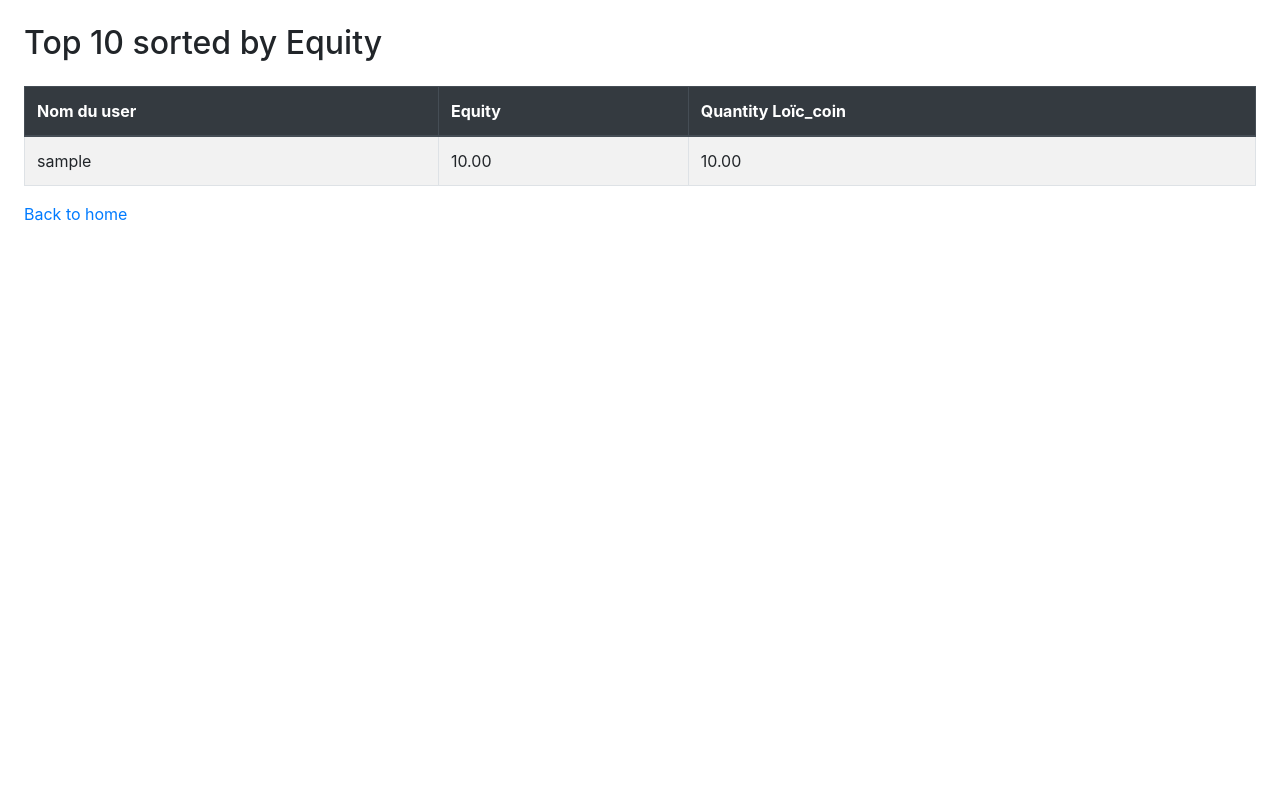
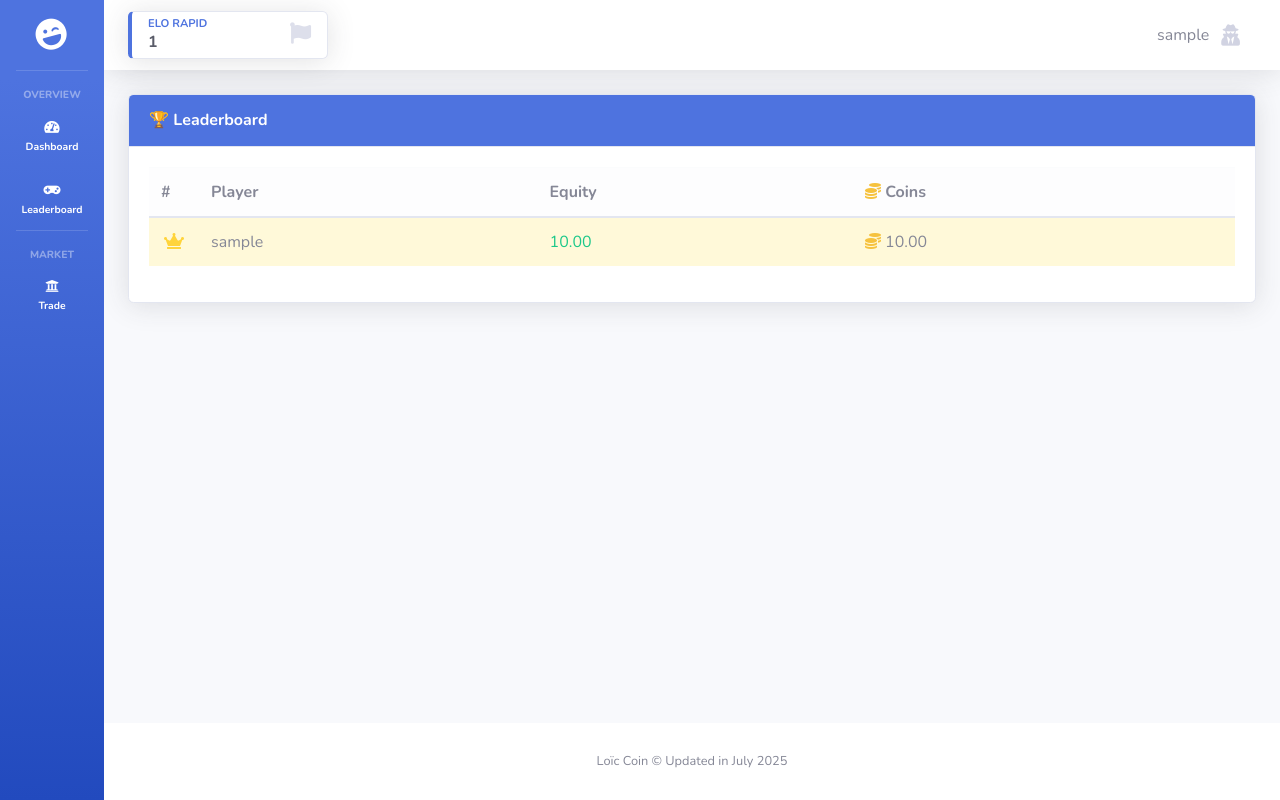
Before and after one commit to matthieu562/Chess_coin, a Flask app: template templates/leaderboard.html in a window 1280 px wide. Run offline with Flask 3, Linux system fonts and the light colour scheme; the template is opened without the code that fills it: most values are stand-ins (such as "Sample title", 1, 10 or a date in 2020); some libraries are stand-ins or nearby versions.

Commit message:
[ENH] Update CSS.

```diff
--- a/app.py
+++ b/app.py
@@ -1,4 +1,4 @@
-from flask import Flask, session, request, redirect, url_for, render_template
+from flask import Flask, session, request, redirect, url_for, render_template, render_template_string
 from chessdotcom import get_player_stats, Client, get_player_game_archives, get_player_games_by_month
 from flask_sqlalchemy import SQLAlchemy
 import os
@@ -207,10 +207,35 @@ def leaderboard():
             'loic_coin_qty': loic_coin_qty
         })
 
+    # Trier par equity décroissante
+    leaderboard_data = sorted(leaderboard_data, key=lambda x: x['equity'], reverse=True)
+
+    # Ajouter le classement avec gestion des égalités
+    ranked_leaderboard = []
+    current_rank = 1
+    for index, player in enumerate(leaderboard_data):
+        if index > 0 and player['equity'] == leaderboard_data[index - 1]['equity']:
+            player['rank'] = ranked_leaderboard[-1]['rank']  # même rang que précédent
+        else:
+            player['rank'] = current_rank
+
+        ranked_leaderboard.append(player)
+        current_rank += 1
+
     # Trier par equity décroissante et prendre les 10 premiers
-    leaderboard_data = sorted(leaderboard_data, key=lambda x: x['equity'], reverse=True)[:10]
+    # leaderboard_data = sorted(leaderboard_data, key=lambda x: x['equity'], reverse=True)[:10]
 
-    return render_template('leaderboard.html', leaderboard=leaderboard_data)
+    username = session.get('username')
+    elo_rapid = get_elo_rapid()
+
+    return render_template('leaderboard.html', username=username, elo_rapid=elo_rapid, leaderboard=ranked_leaderboard)
+
+@app.route('/give', methods=['GET', 'POST'])
+def give():
+    user = User.query.filter_by(username=session['username']).first()
+    user.available_funds += 500
+    db.session.commit()
+    return render_template_string('ok')
 
 @app.route('/trade', methods=['GET', 'POST'])
 def trade():
@@ -270,6 +295,16 @@ def trade():
                            assets_values=assets_values,
                            positions=positions,
                            available_funds=available_funds)
+
+
+@app.errorhandler(404)
+def page_not_found(e):
+
+
+    username = session.get('username')
+    elo_rapid = get_elo_rapid()
+
+    return render_template('404.html', username=username, elo_rapid=elo_rapid)
 
 # Ne foncitonne pas
 @app.route('/force/<int:value>', methods=['GET'])
@@ -347,8 +382,7 @@ def show_latest_elo():
     # elo_graph = json.dumps(fig, cls=plotly.utils.PlotlyJSONEncoder)
 
     # Création du plot Bokeh
-    p = figure(title="History of ELO values over time",
-               x_axis_type='datetime',
+    p = figure(x_axis_type='datetime',
                sizing_mode="stretch_width",
                height=400,
                tools="pan,wheel_zoom,box_zoom,reset,save")
@@ -460,5 +494,50 @@ def logout():
     session.pop('username', None)
     return redirect(url_for('login'))
 
+
+def get_elo_rapid():
+    # Préparer les données dans un DataFrame
+    Client.request_config['headers']['User-Agent'] = 'my-app'
+    chess_com_tag = "Lo_Chx"
+    games_info = get_player_game_archives(chess_com_tag).json
+
+    local_tz = pytz.timezone("Europe/Paris")
+
+    elo_evolution = []
+    for archive_url in games_info['archives']:
+
+        parts = archive_url.strip("/").split("/")
+        if len(parts) < 2:
+            print(f"Archive URL invalide : {archive_url}")
+            continue
+
+        year, month = parts[-2], parts[-1]
+        month_games = get_player_games_by_month(chess_com_tag, year, month).json['games']
+
+        for game in month_games:
+            if game["rules"] != "chess" or game["time_class"] != "rapid":
+                continue
+            ts_utc = datetime.fromtimestamp(game.get("end_time", 0), tz=timezone.utc)
+            ts_local = ts_utc.astimezone(local_tz)
+            if chess_com_tag.lower() in game["white"]["username"].lower():
+                rating = game["white"]["rating"]
+            elif chess_com_tag.lower() in game["black"]["username"].lower():
+                rating = game["black"]["rating"]
+            else:
+                continue
+            elo_evolution.append((ts_local, rating))
+
+    # Supprimer les doublons (par timestamp), garder le plus récent
+    seen = {}
+    for t, r in elo_evolution:
+        seen[t] = r
+
+    df = pd.DataFrame(sorted(seen.items()), columns=["Date", "ELO"])
+    df = df[1:]
+    df['Date'] = pd.to_datetime(df['Date'])
+    df['ELO'] = pd.to_numeric(df['ELO'], errors='coerce')
+    return df.iloc[-1]["ELO"]
+
+
 if __name__ == "__main__":
     app.run(debug=True, use_reloader=False)
--- /dev/null
+++ b/templates/base.html
@@ -0,0 +1,170 @@
+<!DOCTYPE html>
+<html lang="en">
+
+<head>
+
+    <meta charset="utf-8">
+    <meta http-equiv="X-UA-Compatible" content="IE=edge">
+    <meta name="viewport" content="width=device-width, initial-scale=1, shrink-to-fit=no">
+    <meta name="description" content="">
+    <meta name="author" content="">
+
+    <title> {% block title %} Loïc Coin {% endblock %} </title>
+
+    <!-- Custom fonts for this template-->
+    <link href="../static/vendor/fontawesome-free/css/all.min.css" rel="stylesheet" type="text/css">
+    <link
+        href="https://fonts.googleapis.com/css?family=Nunito:200,200i,300,300i,400,400i,600,600i,700,700i,800,800i,900,900i"
+        rel="stylesheet">
+
+    <!-- Custom styles for this template-->
+    <link href="../static/css/sb-admin-2.min.css" rel="stylesheet">
+
+</head>
+
+<body id="page-top">
+
+    <!-- Page Wrapper -->
+    <div id="wrapper">
+
+        <!-- Sidebar -->
+        <ul class="navbar-nav bg-gradient-primary sidebar sidebar-dark accordion toggled" id="accordionSidebar">
+
+            <!-- Sidebar - Brand -->
+            <a class="sidebar-brand d-flex align-items-center justify-content-center" href="{{ url_for('home') }}">
+                <div class="sidebar-brand-icon rotate-n-15">
+                    <i class="fas fa-laugh-wink"></i>
+                </div>
+                <div class="sidebar-brand-text mx-3"> Loïc Coin </div>
+            </a>
+
+            <!-- Divider -->
+            <hr class="sidebar-divider">
+
+            <div class="sidebar-heading">
+                OVERVIEW
+            </div>
+
+            <!-- Nav Item - Dashboard -->
+            <li class="nav-item active">
+                <a class="nav-link" href="{{ url_for('home') }}">
+                    <i class="fas fa-fw fa-tachometer-alt"></i>
+                    <span>Dashboard</span></a>
+            </li>
+
+            <li class="nav-item active">
+                <a class="nav-link" href="{{ url_for('leaderboard') }}">
+                    <i class="fa fa-gamepad"></i>
+                    <span>Leaderboard</span></a>
+            </li>
+
+            <!-- Divider -->
+            <hr class="sidebar-divider">
+
+            {% if username %}
+                <div class="sidebar-heading">
+                    MARKET
+                </div>
+
+                <li class="nav-item active">
+                    <a class="nav-link" href="{{ url_for('trade') }}">
+                        <i class="fa fa-university"></i>
+                        <span>Trade</span></a>
+                </li>
+            {% endif %}
+
+        </ul>
+        <!-- End of Sidebar -->
+
+        <!-- Content Wrapper -->
+        <div id="content-wrapper" class="d-flex flex-column">
+
+            <!-- Main Content -->
+            <div id="content">
+
+                <!-- Topbar -->
+                {% block topbar %}
+                <nav class="navbar navbar-expand navbar-light bg-white topbar mb-4 static-top shadow">
+
+                    <!-- Sidebar Toggle (Topbar) -->
+                    <button id="sidebarToggleTop" class="btn btn-link d-md-none rounded-circle mr-3">
+                        <i class="fa fa-bars"></i>
+                    </button>
+
+                    <!-- Topbar Navbar -->
+                    <ul class="navbar-nav ml-auto">
+
+                        <!-- Nav Item - User Information -->
+                        <li class="nav-item dropdown no-arrow">
+                            <a class="nav-link dropdown-toggle" href="#" id="userDropdown" role="button"
+                                data-toggle="dropdown" aria-haspopup="true" aria-expanded="false">
+                                {% if username %}
+                                    <span class="mr-2 d-none d-lg-inline text-gray-600 large"> {{ username }} </span>
+                                {%  endif %}
+                                <i class="fa fa-user-secret fa-lg fa-fw mr-2 text-gray-400"></i>
+                            </a>
+                           <!-- Dropdown - User Information -->
+                            <div class="dropdown-menu dropdown-menu-right shadow animated--grow-in"
+                                aria-labelledby="userDropdown">
+
+                                {% if username %}
+                                    <a class="dropdown-item" href="{{ url_for('logout') }}">
+                                        <i class="fas fa-sign-out-alt fa-sm fa-fw mr-2 text-gray-400"></i>
+                                        Logout
+                                    </a>
+                                {% else %}
+                                    <a class="dropdown-item" href="{{ url_for('login') }}">
+                                        <i class="fas fa-sign-in-alt fa-sm fa-fw mr-2 text-gray-400"></i>
+                                        Login
+                                    </a>
+                                {% endif %}
+
+                            </div>
+                        </li>
+                    </ul>
+                </nav>
+                {% endblock %}
+                <!-- End of Topbar -->
+
+                <!-- Begin Page Content -->
+                <div class="container-fluid">
+
+                    {% block content %}
+                    <div> Example </div>
+                    {% endblock %}
+
+                </div>
+                <!-- /.container-fluid -->
+
+            </div>
+            <!-- End of Main Content -->
+
+            <!-- Footer -->
+            <footer class="sticky-footer bg-white">
+                <div class="container my-auto">
+                    <div class="copyright text-center my-auto">
+                        <span> Loïc Coin &copy; Updated in July 2025</span>
+                    </div>
+                </div>
+            </footer>
+            <!-- End of Footer -->
+
+        </div>
+        <!-- End of Content Wrapper -->
+
+    </div>
+    <!-- End of Page Wrapper -->
+
+    <!-- Bootstrap core JavaScript-->
+    <script src="../static/vendor/jquery/jquery.min.js"></script>
+    <script src="../static/vendor/bootstrap/js/bootstrap.bundle.min.js"></script>
+
+    <!-- Core plugin JavaScript-->
+    <script src="../static/vendor/jquery-easing/jquery.easing.min.js"></script>
+
+    <!-- Custom scripts for all pages-->
+    <script src="../static/js/sb-admin-2.min.js"></script>
+
+</body>
+
+</html>
--- /dev/null
+++ b/templates/base_with_elo.html
@@ -0,0 +1,63 @@
+{% extends "base.html" %}
+
+{% block topbar %}
+<nav class="navbar navbar-expand navbar-light bg-white topbar mb-4 static-top shadow">
+
+    <!-- Sidebar Toggle (Topbar) -->
+    <button id="sidebarToggleTop" class="btn btn-link d-md-none rounded-circle mr-3">
+        <i class="fa fa-bars"></i>
+    </button>
+
+    <div class="elo-block ml-2 mr-3 my-auto">
+        <div class="card border-left-primary shadow" style="height: 48px; min-width: 200px;">
+            <div class="card-body py-1 px-3 d-flex align-items-center h-100">
+                <div class="row no-gutters align-items-center w-100">
+                    <div class="col mr-2">
+                        <div class="text-xs font-weight-bold text-primary text-uppercase mb-1" style="line-height: 1;">
+                            ELO Rapid
+                        </div>
+                        <div class="h6 mb-0 font-weight-bold text-gray-800">
+                            {{ elo_rapid }}
+                        </div>
+                    </div>
+                    <div class="col-auto">
+                        <i class="fa fa-flag fa-lg text-gray-300"></i>
+                    </div>
+                </div>
+            </div>
+        </div>
+    </div>
+
+    <!-- Topbar Navbar -->
+    <ul class="navbar-nav ml-auto">
+
+        <!-- Nav Item - User Information -->
+        <li class="nav-item dropdown no-arrow">
+            <a class="nav-link dropdown-toggle" href="#" id="userDropdown" role="button"
+                data-toggle="dropdown" aria-haspopup="true" aria-expanded="false">
+                {% if username %}
+                    <span class="mr-2 d-none d-lg-inline text-gray-600 large"> {{ username }} </span>
+                {%  endif %}
+                <i class="fa fa-user-secret fa-lg fa-fw mr-2 text-gray-400"></i>
+            </a>
+           <!-- Dropdown - User Information -->
+            <div class="dropdown-menu dropdown-menu-right shadow animated--grow-in"
+                aria-labelledby="userDropdown">
+
+                {% if username %}
+                    <a class="dropdown-item" href="{{ url_for('logout') }}">
+                        <i class="fas fa-sign-out-alt fa-sm fa-fw mr-2 text-gray-400"></i>
+                        Logout
+                    </a>
+                {% else %}
+                    <a class="dropdown-item" href="{{ url_for('login') }}">
+                        <i class="fas fa-sign-in-alt fa-sm fa-fw mr-2 text-gray-400"></i>
+                        Login
+                    </a>
+                {% endif %}
+
+            </div>
+        </li>
+    </ul>
+</nav>
+{%  endblock %}
--- a/templates/leaderboard.html
+++ b/templates/leaderboard.html
@@ -1,34 +1,102 @@
-<!DOCTYPE html>
-<html lang="fr">
-<head>
-    <meta charset="UTF-8" />
-    <title>Leaderboard</title>
-    <link href="https://cdn.jsdelivr.net/npm/bootstrap@4.6.0/dist/css/bootstrap.min.css" rel="stylesheet" />
-</head>
-<body class="p-4">
+{% extends "base_with_elo.html" %}
 
-    <h2 class="mb-4">Top 10 sorted by Equity</h2>
+{% block title %} Loïc Coin - Leaderboard {%  endblock %}
 
-    <table class="table table-striped table-bordered">
-        <thead class="thead-dark">
+{% block content %}
+<!-- Leaderboard Card -->
+<div class="card shadow mb-4">
+    <div class="card-header py-3 bg-primary text-white">
+        <h6 class="m-0 font-weight-bold">🏆 Leaderboard</h6>
+    </div>
+    <div class="card-body">
+        <div class="table-responsive">
+            <table class="table table-hover align-middle">
+                <thead class="table-light">
                     <tr>
-                <th>Nom du user</th>
+                        <th style="width: 50px;">#</th>
+                        <th>Player</th>
                         <th>Equity</th>
-                <th>Quantity Loïc_coin</th>
+                        <th><i class="fas fa-coins text-warning"></i> Coins</th>
                     </tr>
                 </thead>
                 <tbody>
                     {% for player in leaderboard %}
-            <tr>
-                <td>{{ player.username }}</td>
-                <td>{{ "%.2f"|format(player.equity) }}</td>
-                <td>{{ "%.2f"|format(player.loic_coin_qty) }}</td>
+                        <tr style="{% if player.rank == 1 %}
+                              background-color: rgba(255, 215, 0, 0.15);
+                               {% elif player.rank == 2 %}
+                                  background-color: rgba(192, 192, 192, 0.15);
+                               {% elif player.rank == 3 %}
+                                  background-color: rgba(205, 127, 50, 0.15);
+                               {% endif %}">
+                            <td class="text-center align-middle">
+                                {% if player.rank == 1 %}
+                                    <i class="fa fa-crown" style="color: #FFD43B;"></i>
+                                {% elif player.rank == 2 %}
+                                    <i class="fa fa-crown" style="color: #C0C0C0;"></i>
+                                {% elif player.rank == 3 %}
+                                    <i class="fa fa-crown" style="color: #CD7F32;"></i>
+                                {% else %}
+                                    <span class="badge rounded-pill bg-light text-dark border border-1 border-secondary">
+                                        #{{ player.rank }}
+                                    </span>
+                                {% endif %}
+                            </td>
+                            <td>
+                                <div class="d-flex align-items-center">
+{#                                    <div class="rounded-circle bg-primary text-white d-flex justify-content-center align-items-center me-2" style="width: 36px; height: 36px; font-size: 14px;">#}
+{#                                        {{ player.username[0]|upper }}#}
+{#                                    </div>#}
+                                    {{ player.username }}
+                                </div>
+                            </td>
+                            <td>
+                                <span class="text-success fw-bold">{{ "%.2f"|format(player.equity) }}</span>
+                            </td>
+                            <td>
+                                <i class="fas fa-coins text-warning"></i>
+                                {{ "%.2f"|format(player.loic_coin_qty) }}
+                            </td>
                         </tr>
                     {% endfor %}
                 </tbody>
             </table>
+        </div>
+    </div>
+</div>
+{% endblock %}
 
-    <a href="{{ url_for('home') }}">Back to home</a>
-
-</body>
-</html>
+{##}
+{#<!DOCTYPE html>#}
+{#<html lang="fr">#}
+{#<head>#}
+{#    <meta charset="UTF-8" />#}
+{#    <title>Leaderboard</title>#}
+{#    <link href="https://cdn.jsdelivr.net/npm/bootstrap@4.6.0/dist/css/bootstrap.min.css" rel="stylesheet" />#}
+{#</head>#}
+{#<body class="p-4">#}
+{##}
+{#    <h2 class="mb-4">Top 10 sorted by Equity</h2>#}
+{##}
+{#    <table class="table table-striped table-bordered">#}
+{#        <thead class="thead-dark">#}
+{#            <tr>#}
+{#                <th>Nom du user</th>#}
+{#                <th>Equity</th>#}
+{#                <th>Quantity Loïc_coin</th>#}
+{#            </tr>#}
+{#        </thead>#}
+{#        <tbody>#}
+{#            {% for player in leaderboard %}#}
+{#            <tr>#}
+{#                <td>{{ player.username }}</td>#}
+{#                <td>{{ "%.2f"|format(player.equity) }}</td>#}
+{#                <td>{{ "%.2f"|format(player.loic_coin_qty) }}</td>#}
+{#            </tr>#}
+{#            {% endfor %}#}
+{#        </tbody>#}
+{#    </table>#}
+{##}
+{#    <a href="{{ url_for('home') }}">Back to home</a>#}
+{##}
+{#</body>#}
+{#</html>#}
```
Also changed, not shown: templates/404.html (added, +13 -0 lines), templates/home.html (+38 -22 lines), templates/trade.html (added, +13 -0 lines). Lines whose indentation alone changed are shown as unchanged.
